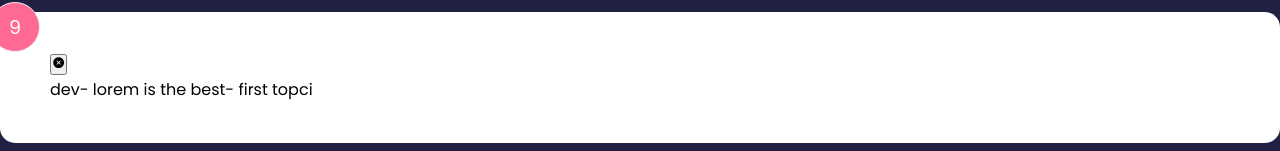
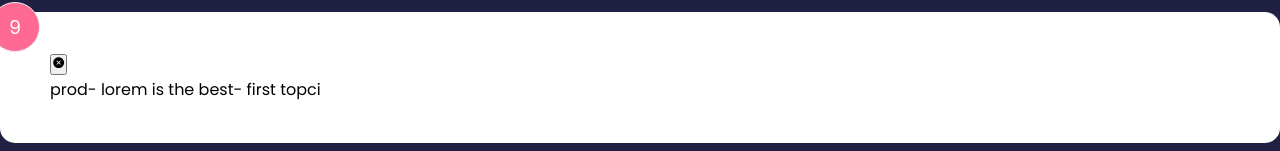
Before and after one commit to md-khandaker/feedback-app, a React (Create React App) app: page / in a window 1280 px wide. Shown: the part 426-577 px from the top of the page. Built offline with nearby package versions, Linux system fonts and the light colour scheme.

Commit message:
updated data from dev to prd

```diff
--- a/src/components/data/FeedbackData.js
+++ b/src/components/data/FeedbackData.js
@@ -2,7 +2,7 @@ const FeedbackData = [
   {
     id: 1,
     rating: 9,
-    text: "dev- lorem is the best- first topci",
+    text: "prod- lorem is the best- first topci",
   },
   {
     id: 2,
```
